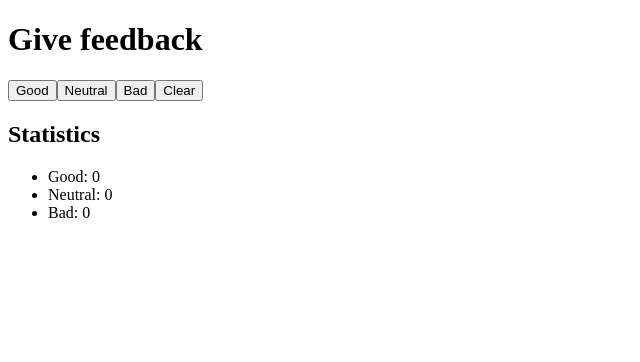
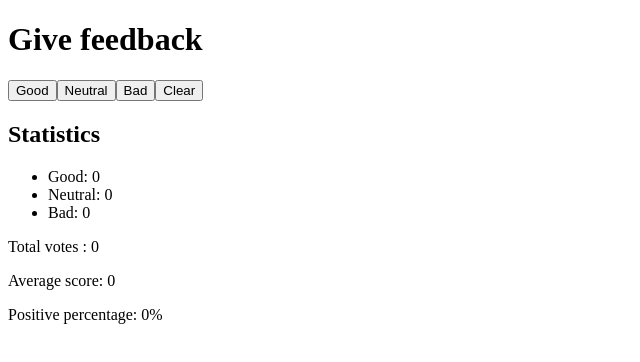
Before and after one commit to leo-oliv3r/FullStackOpen, a React (Vite) app in the folder part1/unicafe/: page / in a window 1280 px wide. Shown: the top 362 px of the page, without its empty margins (0-640 px from the left). Built offline with nearby package versions, Linux system fonts and the light colour scheme.

Commit message:
Finish part 1.7

```diff
--- a/part1/unicafe/src/App.jsx
+++ b/part1/unicafe/src/App.jsx
@@ -7,6 +7,10 @@ function Button({ onClick, children }) {
 }
 
 function Statistics({ good, neutral, bad }) {
+    const totalVotes = good + neutral + bad;
+    const averageScore = (good * 1 + bad * -1) / totalVotes || 0;
+    const positivePercentage = (good / totalVotes) * 100 || 0;
+
     return (
         <>
             <h2>Statistics</h2>
@@ -15,6 +19,9 @@ function Statistics({ good, neutral, bad }) {
                 <li>Neutral: {neutral}</li>
                 <li>Bad: {bad}</li>
             </ul>
+            <p>Total votes : {totalVotes}</p>
+            <p>Average score: {averageScore}</p>
+            <p>Positive percentage: {positivePercentage}%</p>
         </>
     );
 }
```
